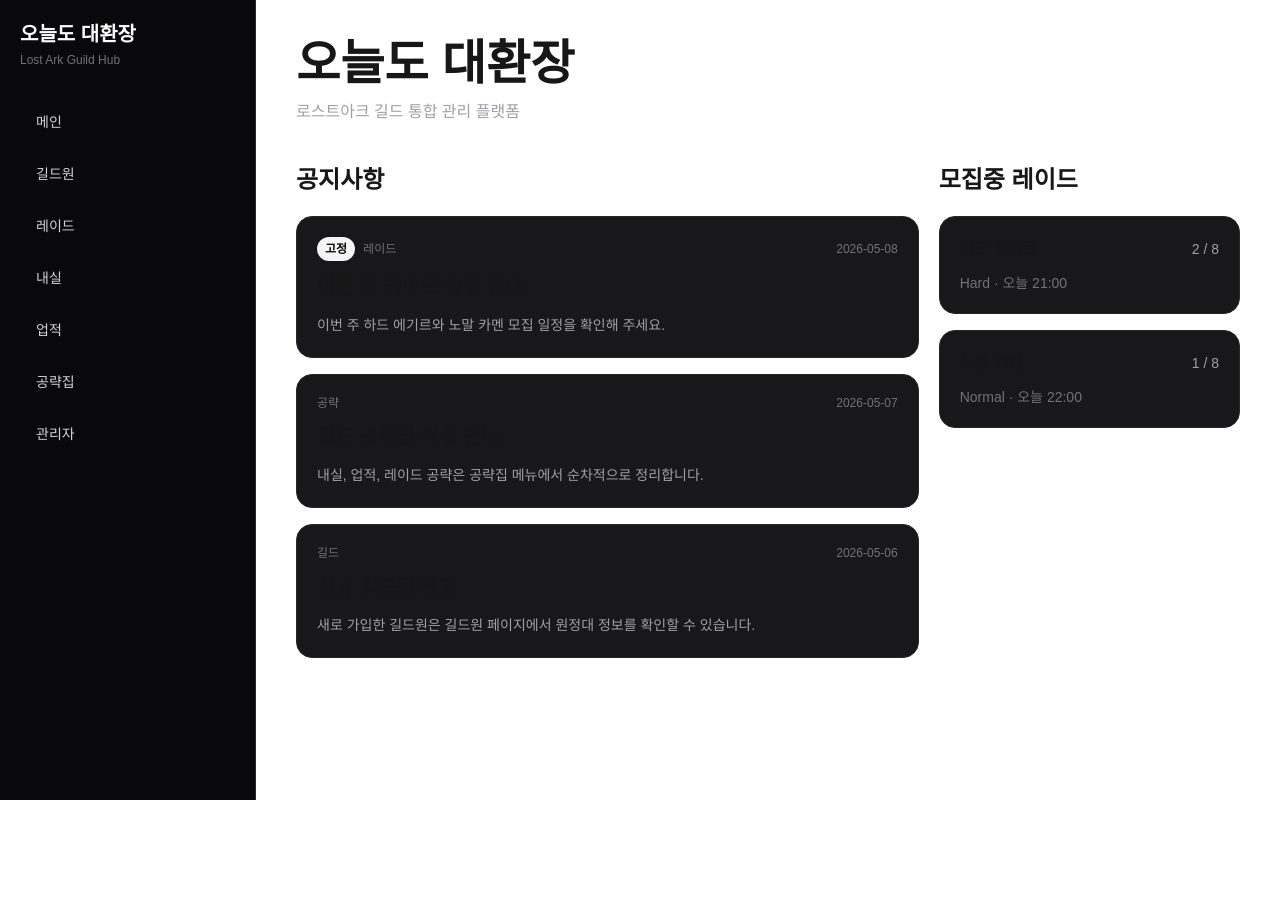
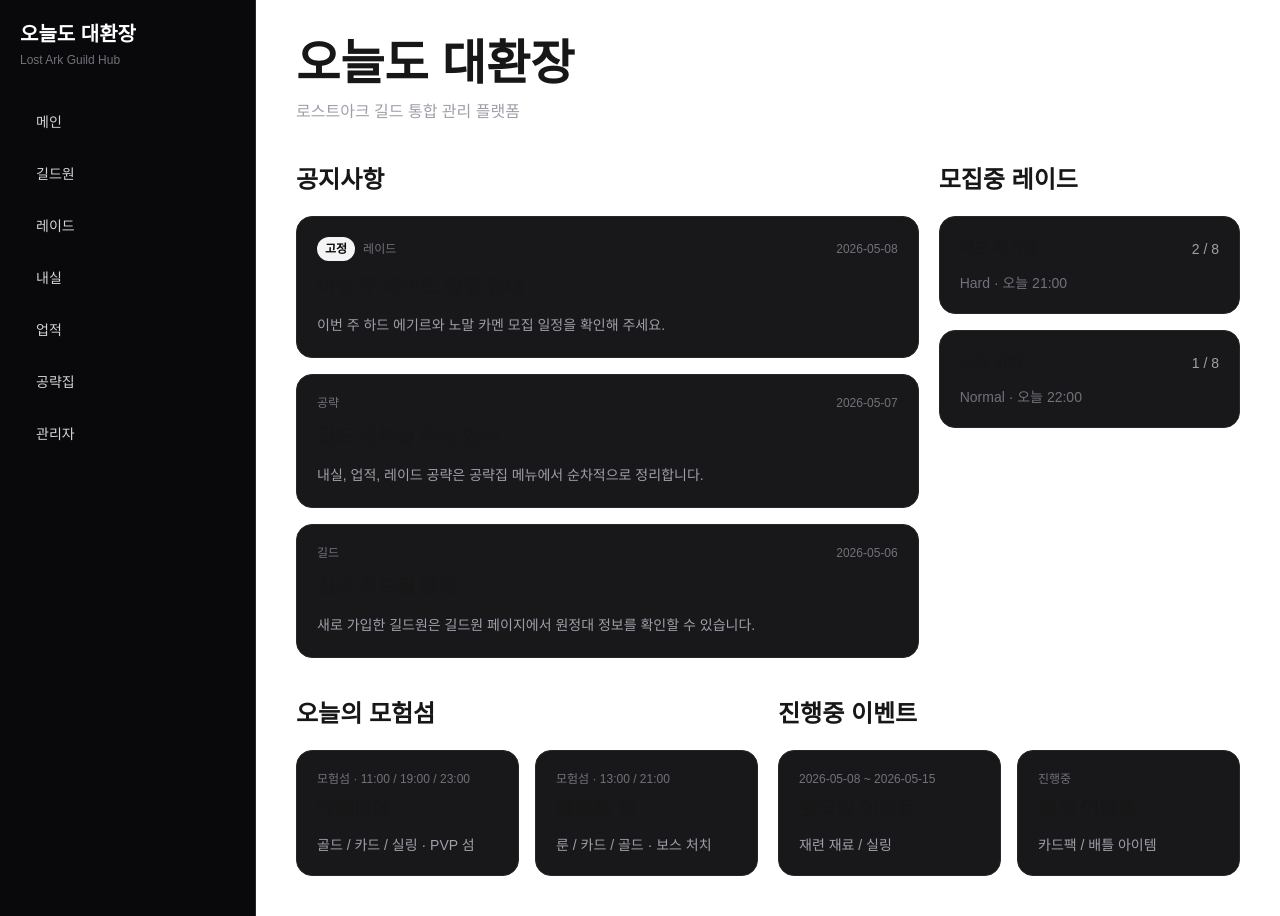
Before and after one commit to janghanyoung/loa-guild-hub, a Next.js app: page / in a window 1280 px wide. Before the commit the page ends 800 px from the top, so only its background shows below. Built offline with nearby package versions, Linux system fonts and the light colour scheme.

Commit message:
add island and event dashboard

```diff
--- a/app/page.tsx
+++ b/app/page.tsx
@@ -1,5 +1,11 @@
+import EventCard from "@/components/event/EventCard";
 import NoticeCard from "@/components/notice/NoticeCard";
-import { notices, raidApplications } from "@/lib/mock-data";
+import {
+  islandEvents,
+  loaEvents,
+  notices,
+  raidApplications,
+} from "@/lib/mock-data";
 
 export default function HomePage() {
   const pinnedNotices = notices.filter((notice) => notice.pinned);
@@ -58,6 +64,38 @@ export default function HomePage() {
           </div>
         </div>
       </div>
+
+      <div className="mt-10 grid grid-cols-1 gap-5 xl:grid-cols-2">
+        <div>
+          <h2 className="mb-5 text-2xl font-semibold">오늘의 모험섬</h2>
+
+          <div className="grid grid-cols-1 gap-4 md:grid-cols-2">
+            {islandEvents.map((island) => (
+              <EventCard
+                key={island.id}
+                title={island.name}
+                subtitle={`${island.type} · ${island.time}`}
+                description={`${island.reward} · ${island.note}`}
+              />
+            ))}
+          </div>
+        </div>
+
+        <div>
+          <h2 className="mb-5 text-2xl font-semibold">진행중 이벤트</h2>
+
+          <div className="grid grid-cols-1 gap-4 md:grid-cols-2">
+            {loaEvents.map((event) => (
+              <EventCard
+                key={event.id}
+                title={event.title}
+                subtitle={event.period}
+                description={event.reward}
+              />
+            ))}
+          </div>
+        </div>
+      </div>
     </section>
   );
 }
--- a/lib/mock-data.ts
+++ b/lib/mock-data.ts
@@ -1,3 +1,38 @@
+export const islandEvents = [
+  {
+    id: "island-001",
+    name: "메데이아",
+    type: "모험섬",
+    time: "11:00 / 19:00 / 23:00",
+    reward: "골드 / 카드 / 실링",
+    note: "PVP 섬",
+  },
+  {
+    id: "island-002",
+    name: "블루홀 섬",
+    type: "모험섬",
+    time: "13:00 / 21:00",
+    reward: "룬 / 카드 / 골드",
+    note: "보스 처치",
+  },
+];
+
+export const loaEvents = [
+  {
+    id: "event-001",
+    title: "핫타임 이벤트",
+    period: "2026-05-08 ~ 2026-05-15",
+    reward: "재련 재료 / 실링",
+  },
+  {
+    id: "event-002",
+    title: "출석 이벤트",
+    period: "진행중",
+    reward: "카드팩 / 배틀 아이템",
+  },
+];
+
+
 export const notices = [
   {
     id: "notice-001",
```
